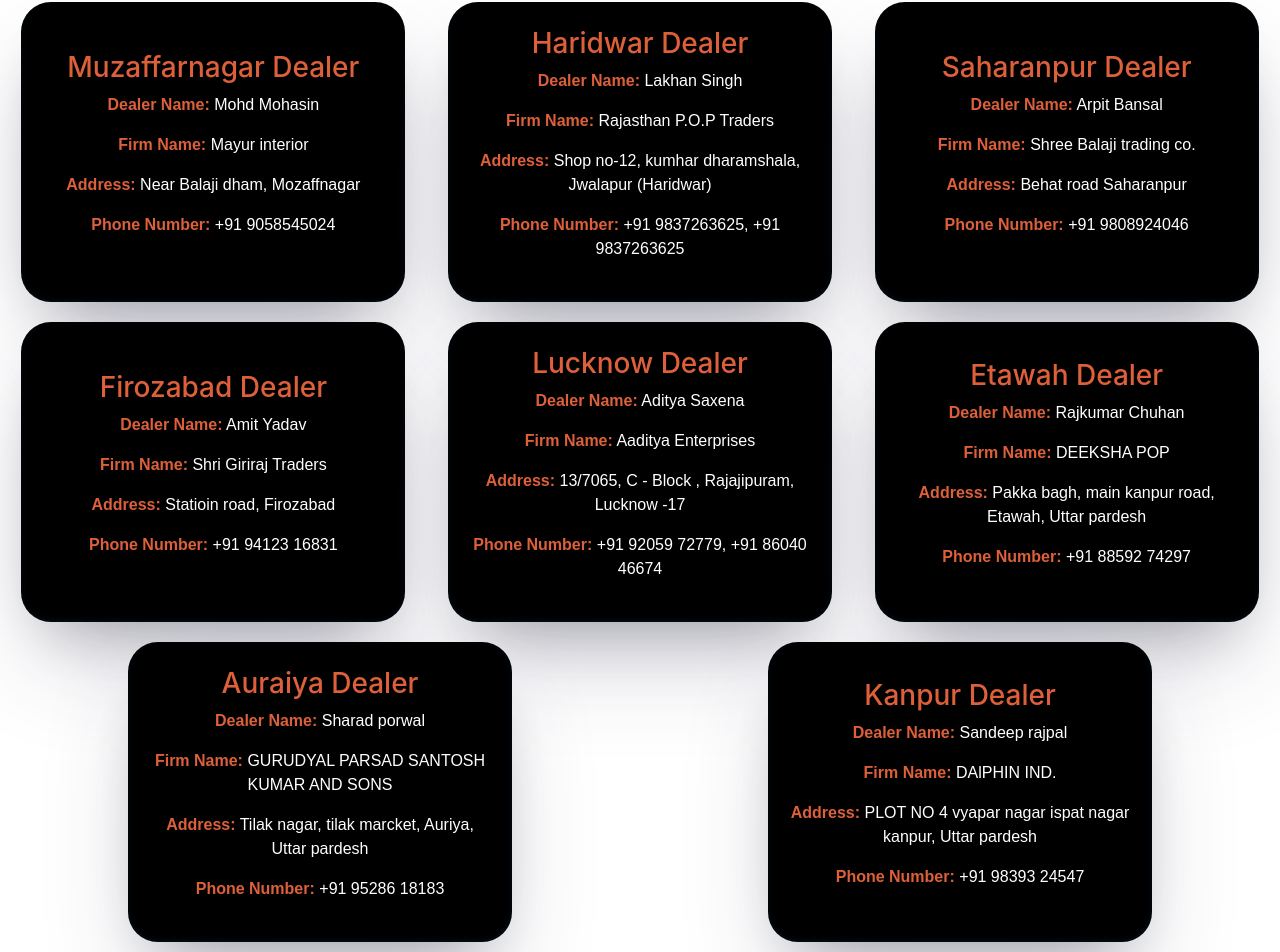
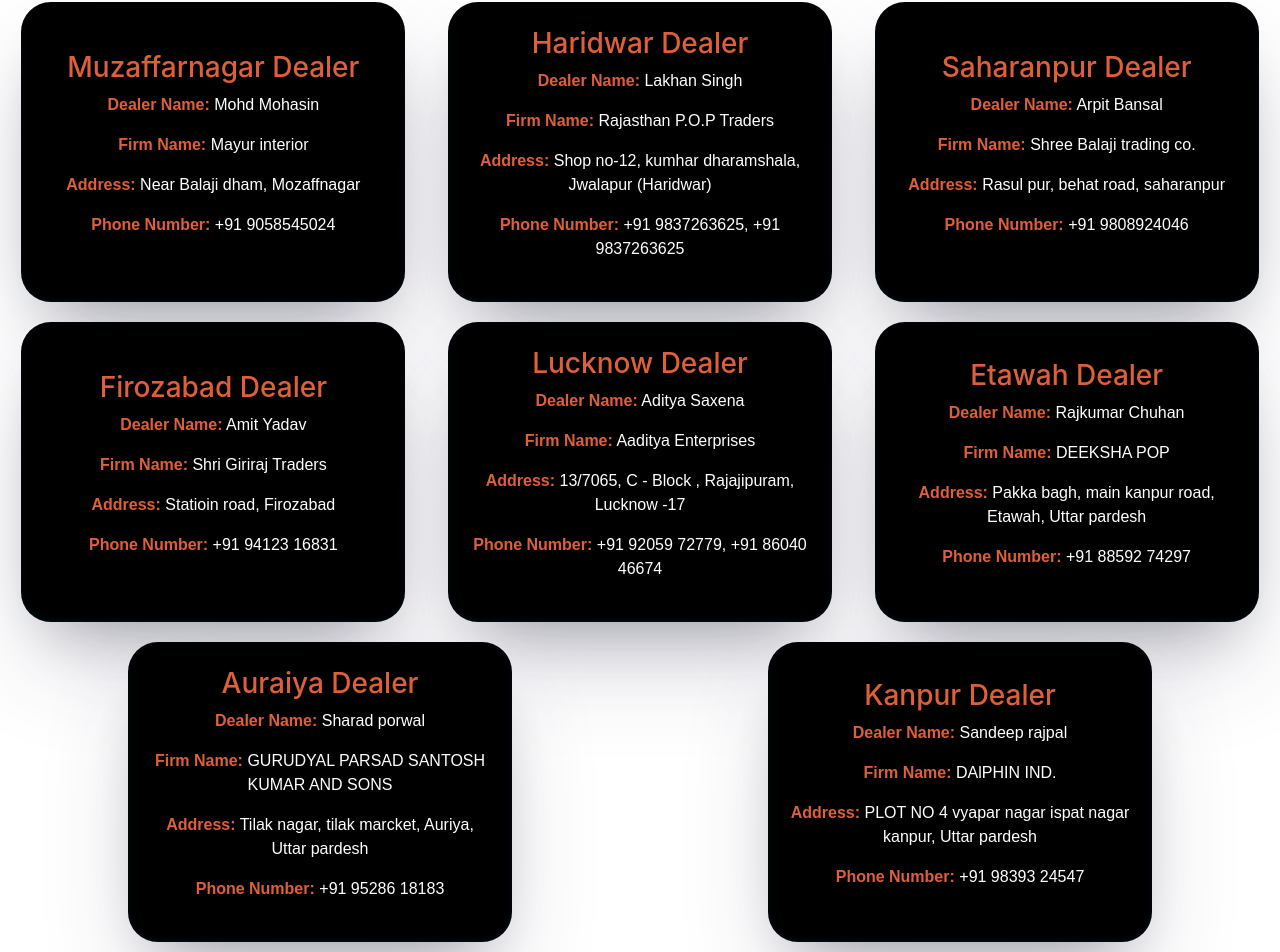
Before and after one commit to thevaibhavrr/Rakarni, a React (Create React App) app: page /contact-us in a window 1280 px wide. Shown: the part 2410-3362 px from the top of the page. Built offline with nearby package versions, Linux system fonts and the light colour scheme.

Commit message:
update dealer

```diff
--- a/src/components/contact/delarDetails.jsx
+++ b/src/components/contact/delarDetails.jsx
@@ -20,7 +20,7 @@ const DealerDetails = () => {
       shop_name: "Saharanpur Dealer",
       name: "Arpit Bansal",
       firmName: " Shree Balaji trading co. ",
-      address: "Behat road Saharanpur",
+      address: "Rasul pur, behat road, saharanpur",
       phoneNumber: "+91 9808924046",
     },
     {
```
